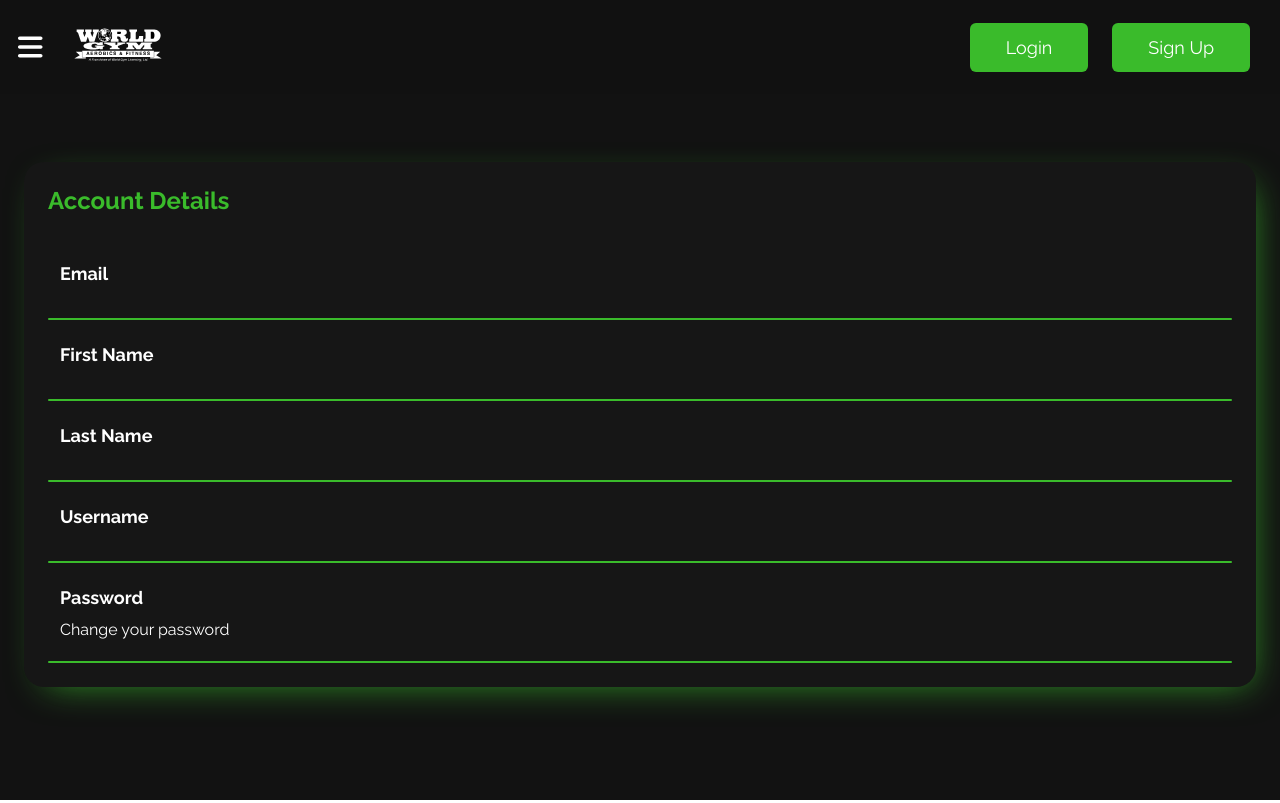
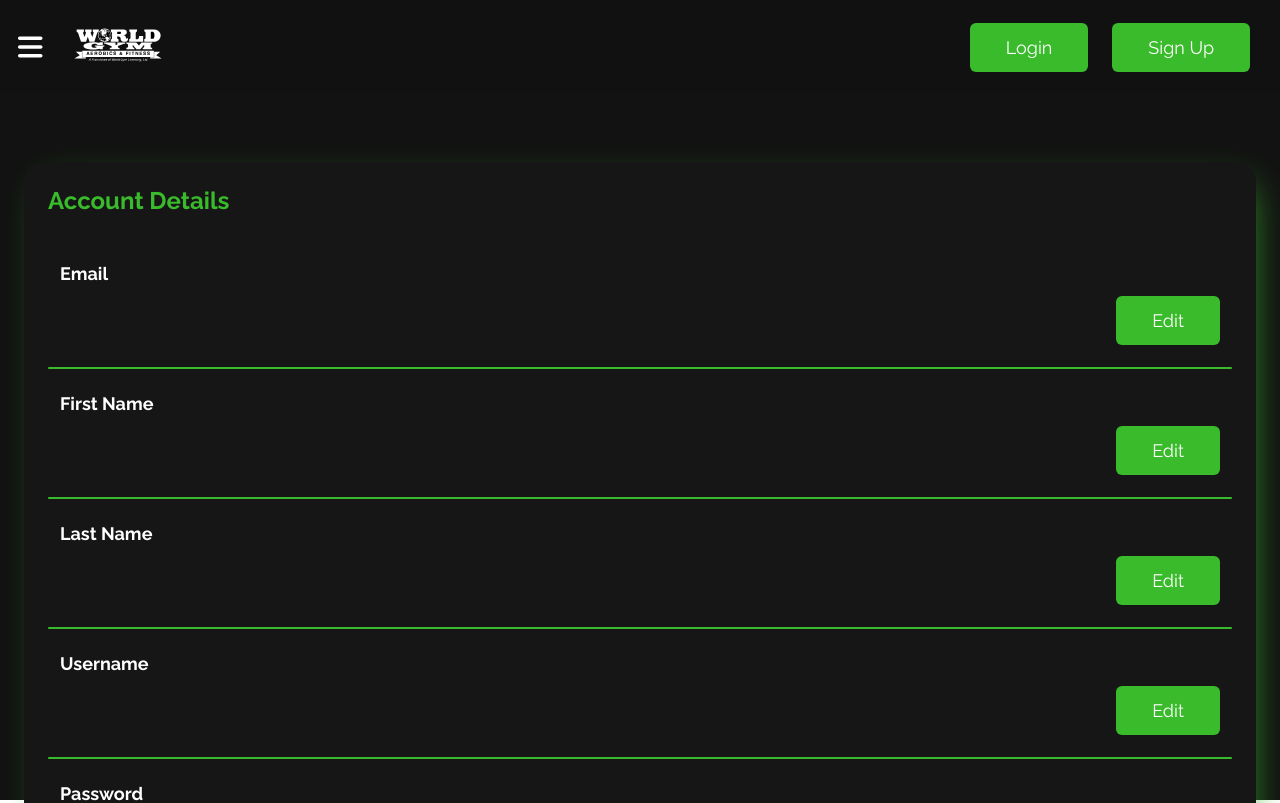
Before and after one commit to KarlErikToom/gymSimplified, a React (Create React App) app: page /details in a window 1280 px wide. Shown: the top 803 px of the page. Built offline with nearby package versions, Linux system fonts and the light colour scheme; no server answers.

Commit message:
hardcoded to change the username

```diff
--- a/src/index.css
+++ b/src/index.css
@@ -534,11 +534,17 @@ li {
   align-items: flex-start;
   color: white;
 }
-
+.detail__wrapper{
+  display: flex;
+  justify-content: space-between;
+  align-items: center;
+  width: 100%;
+}
 .detail{
   position: relative;
   display: flex;
   flex-direction: column;
+  align-items: flex-start;
   padding: 24px 12px;
   width: 100%;
 }
@@ -556,3 +562,8 @@ li {
   font-size: 18px;
   font-weight: 600;
 }
+.input__details{
+  width: 50%;
+  font-size: 18px;
+  border-radius: 10px;
+}
--- a/src/pages/AccountDetails.jsx
+++ b/src/pages/AccountDetails.jsx
@@ -1,21 +1,41 @@
 import { onAuthStateChanged, updateProfile } from "firebase/auth";
 import React, { useEffect, useState } from "react";
 import { auth, db } from "../firebase";
-import { collection, getDocs, query, where } from "firebase/firestore";
+import {
+  collection,
+  doc,
+  getDocs,
+  query,
+  setDoc,
+  updateDoc,
+  where,
+} from "firebase/firestore";
 
 function AccountDetails() {
   const [authUser, setAuthUser] = useState(null);
   const [userData, setUserData] = useState([]);
+  const [showInput, setShowInput] = useState(false);
+  const [newUsername, setNewUsername] = useState("");
+
+  async function updateUsername() {
+    const hardcodedId = "BleYxA1sHT8aAwiUvRpo";
+    const userRef = doc(db, "users", hardcodedId);
+    const newName = {
+      username: newUsername,
+    };
+    updateDoc(userRef, newName);
+  }
+
+  function toggleInput() {
+    setShowInput(!showInput);
+  }
 
   useEffect(() => {
     const unsubscribe = onAuthStateChanged(auth, (user) => {
       if (user) {
         setAuthUser(user);
 
-        const q = query(
-          collection(db, "users"),
-          where("email", "==", user.email)
-        );
+        const q = query(collection(db, "users"), where("id", "==", user.uid));
 
         getDocs(q)
           .then((QuerySnapshot) => {
@@ -47,28 +67,66 @@ function AccountDetails() {
             <div className="account__details--wrapper">
               <div className="detail">
                 <span className="detail-title">Email</span>
+                <div className="detail__wrapper">
                   <span>{userData.email}</span>
+                  <button className="btn">Edit</button>
                   <div className="line"></div>
+                </div>
               </div>
               <div className="detail">
                 <span className="detail-title">First Name</span>
+                <div className="detail__wrapper">
                   <span>{userData.firstName}</span>
+                  <button className="btn">Edit</button>
                   <div className="line"></div>
+                </div>
               </div>
               <div className="detail">
                 <span className="detail-title">Last Name</span>
+                <div className="detail__wrapper">
                   <span>{userData.lastName}</span>
+                  <button className="btn">Edit</button>
                   <div className="line"></div>
+                </div>
               </div>
               <div className="detail">
                 <span className="detail-title">Username</span>
+                {!showInput ? (
+                  <div className="detail__wrapper">
                     <span>{userData.username}</span>
+                    <button className="btn" onClick={toggleInput}>
+                      Edit
+                    </button>
                     <div className="line"></div>
+                  </div>
+                ) : (
+                  <div className="detail__wrapper">
+                    <input
+                      className="input input__details"
+                      type="text"
+                      value={newUsername}
+                      onChange={(e) => setNewUsername(e.target.value)}
+                      placeholder={userData.username}
+                    />
+                    <div className="buttons">
+                      <button className="btn" onClick={updateUsername}>
+                        Save
+                      </button>
+                      <button className="btn" onClick={toggleInput}>
+                        Close
+                      </button>
+                    </div>
+                    <div className="line"></div>
+                  </div>
+                )}
               </div>
               <div className="detail">
                 <span className="detail-title">Password</span>
+                <div className="detail__wrapper">
                   <span>Change your password</span>
+                  <button className="btn">Edit</button>
                   <div className="line"></div>
+                </div>
               </div>
             </div>
           </div>
```
Lines whose indentation alone changed are shown as unchanged.
